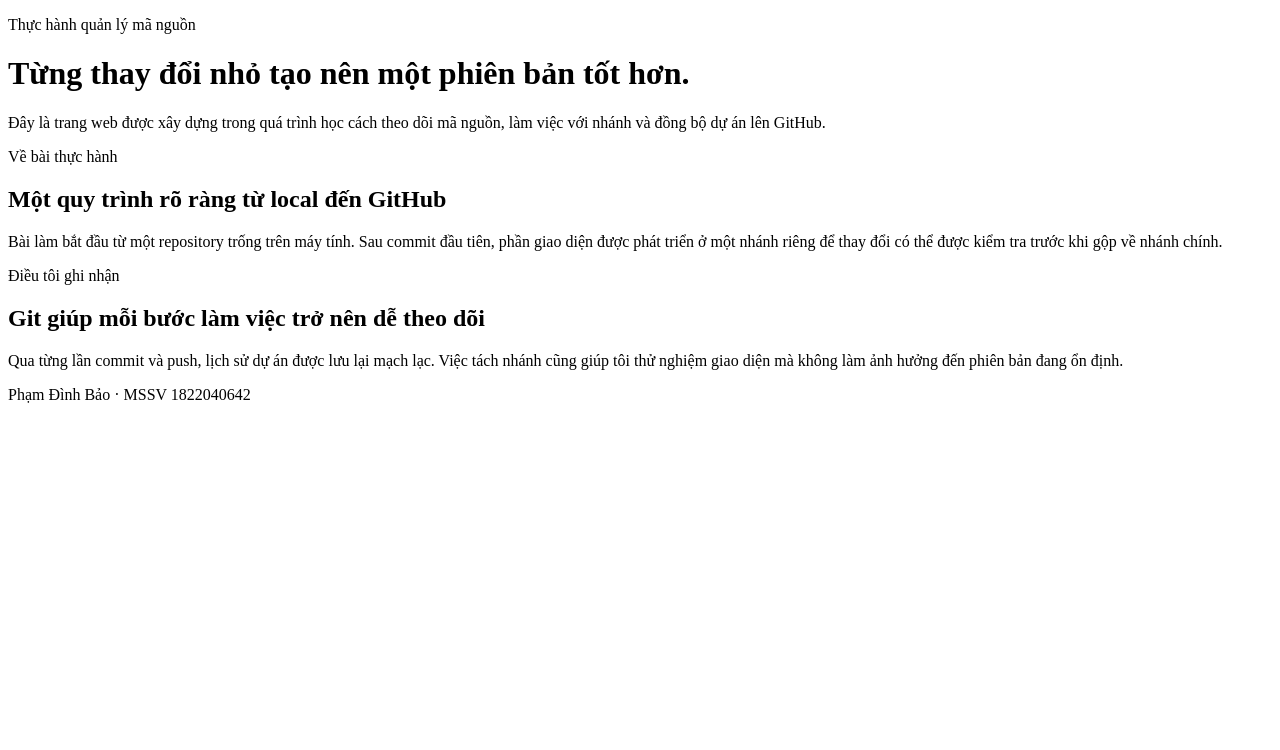
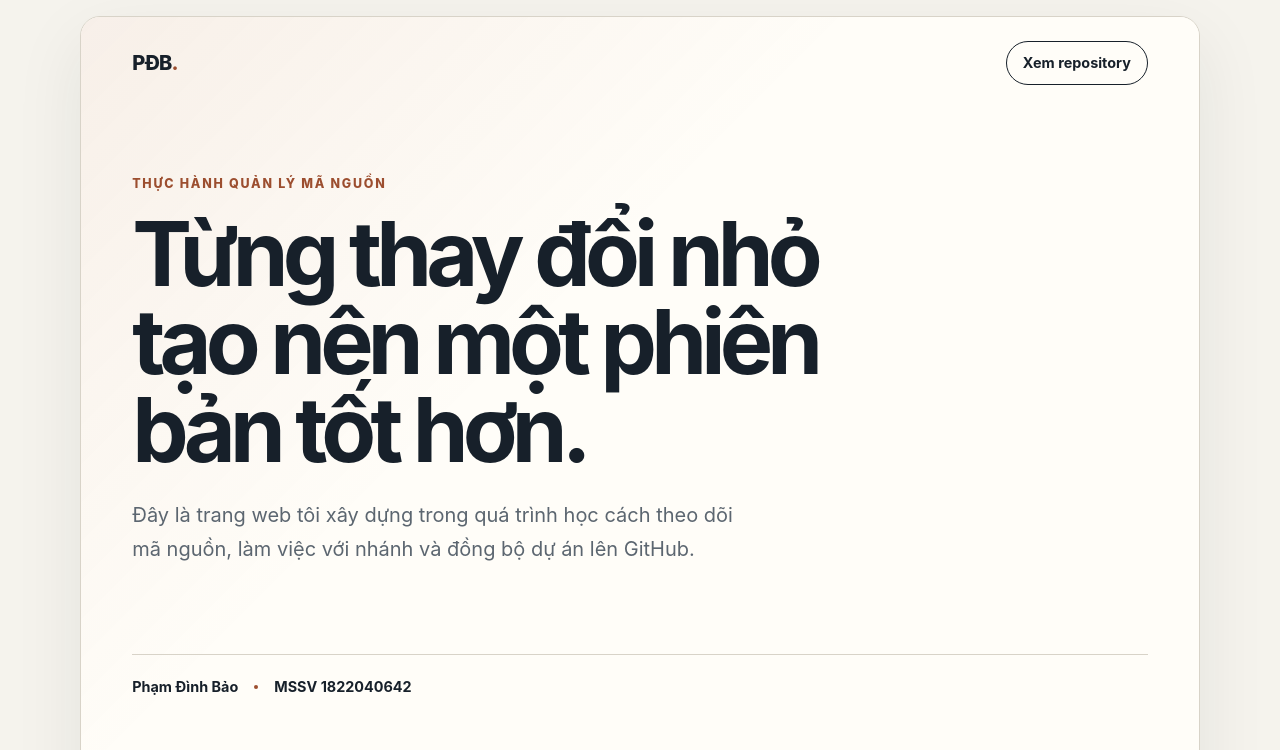
Before and after one commit to CodeWithBao/ThucHanhGit_1822040642, a plain HTML site: page index.html in a window 1280 px wide. Shown: the top 750 px of the page. Drawn offline with Linux system fonts and the light colour scheme.

Commit message:
Feature: Thêm giao diện và định dạng CSS

```diff
--- a/index.html
+++ b/index.html
@@ -5,30 +5,53 @@
   <meta name="viewport" content="width=device-width, initial-scale=1">
   <meta name="description" content="Bài thực hành quản lý mã nguồn với Git và GitHub của sinh viên Phạm Đình Bảo.">
   <title>Thực hành Git & GitHub | Phạm Đình Bảo</title>
+  <link rel="stylesheet" href="style.css">
 </head>
 <body>
-  <header>
-    <p>Thực hành quản lý mã nguồn</p>
+  <div class="page-shell">
+    <header class="hero">
+      <div class="topbar">
+        <a class="brand" href="#noi-dung" aria-label="Về đầu nội dung">PĐB<span>.</span></a>
+        <a class="repo-link" href="https://github.com/CodeWithBao/ThucHanhGit_1822040642" target="_blank" rel="noreferrer">Xem repository</a>
+      </div>
+
+      <div class="hero-content">
+        <p class="eyebrow">Thực hành quản lý mã nguồn</p>
         <h1>Từng thay đổi nhỏ tạo nên một phiên bản tốt hơn.</h1>
-    <p>Đây là trang web được xây dựng trong quá trình học cách theo dõi mã nguồn, làm việc với nhánh và đồng bộ dự án lên GitHub.</p>
+        <p class="intro">Đây là trang web tôi xây dựng trong quá trình học cách theo dõi mã nguồn, làm việc với nhánh và đồng bộ dự án lên GitHub.</p>
+      </div>
+
+      <div class="identity" aria-label="Thông tin sinh viên">
+        <p>Phạm Đình Bảo</p>
+        <span aria-hidden="true"></span>
+        <p>MSSV 1822040642</p>
+      </div>
     </header>
 
-  <main>
-    <section>
-      <p>Về bài thực hành</p>
+    <main id="noi-dung">
+      <section class="story">
+        <p class="section-number">01</p>
+        <div>
+          <p class="eyebrow">Về bài thực hành</p>
           <h2>Một quy trình rõ ràng từ local đến GitHub</h2>
           <p>Bài làm bắt đầu từ một repository trống trên máy tính. Sau commit đầu tiên, phần giao diện được phát triển ở một nhánh riêng để thay đổi có thể được kiểm tra trước khi gộp về nhánh chính.</p>
+        </div>
       </section>
 
-    <section>
-      <p>Điều tôi ghi nhận</p>
+      <section class="story">
+        <p class="section-number">02</p>
+        <div>
+          <p class="eyebrow">Điều tôi ghi nhận</p>
           <h2>Git giúp mỗi bước làm việc trở nên dễ theo dõi</h2>
           <p>Qua từng lần commit và push, lịch sử dự án được lưu lại mạch lạc. Việc tách nhánh cũng giúp tôi thử nghiệm giao diện mà không làm ảnh hưởng đến phiên bản đang ổn định.</p>
+        </div>
       </section>
     </main>
 
     <footer>
-    <p>Phạm Đình Bảo · MSSV 1822040642</p>
+      <p>Hoàn thành trong quá trình thực hành Git &amp; GitHub.</p>
+      <p>2026</p>
     </footer>
+  </div>
 </body>
 </html>
--- /dev/null
+++ b/style.css
@@ -0,0 +1,241 @@
+:root {
+  --ink: #17202a;
+  --muted: #5c6670;
+  --paper: #f5f3ed;
+  --surface: #fffdf8;
+  --accent: #9c4e2f;
+  --line: #d8d3c8;
+  --space: clamp(1.25rem, 4vw, 4rem);
+  color-scheme: light;
+  font-family: Inter, ui-sans-serif, system-ui, -apple-system, BlinkMacSystemFont, "Segoe UI", sans-serif;
+  font-synthesis: none;
+}
+
+* {
+  box-sizing: border-box;
+}
+
+html {
+  scroll-behavior: smooth;
+}
+
+body {
+  margin: 0;
+  color: var(--ink);
+  background: var(--paper);
+  line-height: 1.7;
+}
+
+a {
+  color: inherit;
+}
+
+.page-shell {
+  width: min(1120px, calc(100% - 2rem));
+  margin: 1rem auto;
+  overflow: hidden;
+  background: var(--surface);
+  border: 1px solid var(--line);
+  border-radius: 1.25rem;
+  box-shadow: 0 24px 70px rgb(23 32 42 / 8%);
+}
+
+.hero {
+  min-height: 78vh;
+  display: flex;
+  flex-direction: column;
+  padding: 1.5rem var(--space) var(--space);
+  border-bottom: 1px solid var(--line);
+  background:
+    linear-gradient(135deg, rgb(156 78 47 / 8%), transparent 42%),
+    var(--surface);
+}
+
+.topbar,
+.identity,
+footer {
+  display: flex;
+  align-items: center;
+  justify-content: space-between;
+}
+
+.brand {
+  font-size: 1.25rem;
+  font-weight: 800;
+  letter-spacing: -0.04em;
+  text-decoration: none;
+}
+
+.brand span,
+.eyebrow,
+.section-number {
+  color: var(--accent);
+}
+
+.repo-link {
+  min-height: 44px;
+  display: inline-flex;
+  align-items: center;
+  padding: 0.55rem 1rem;
+  border: 1px solid var(--ink);
+  border-radius: 999px;
+  font-size: 0.9rem;
+  font-weight: 650;
+  text-decoration: none;
+  transition: color 180ms ease, background-color 180ms ease;
+}
+
+.repo-link:hover {
+  color: var(--surface);
+  background: var(--ink);
+}
+
+.repo-link:focus-visible,
+.brand:focus-visible {
+  outline: 3px solid var(--accent);
+  outline-offset: 4px;
+}
+
+.hero-content {
+  width: min(780px, 100%);
+  margin: auto 0;
+  padding: clamp(4rem, 11vh, 8rem) 0;
+}
+
+.eyebrow,
+.section-number {
+  margin: 0 0 1rem;
+  font-size: 0.78rem;
+  font-weight: 800;
+  letter-spacing: 0.14em;
+  text-transform: uppercase;
+}
+
+h1,
+h2,
+p {
+  margin-top: 0;
+}
+
+h1 {
+  max-width: 760px;
+  margin-bottom: 1.5rem;
+  font-size: clamp(2.7rem, 7vw, 6rem);
+  line-height: 0.98;
+  letter-spacing: -0.065em;
+}
+
+.intro {
+  max-width: 620px;
+  margin-bottom: 0;
+  color: var(--muted);
+  font-size: clamp(1.05rem, 2vw, 1.25rem);
+}
+
+.identity {
+  justify-content: flex-start;
+  gap: 1rem;
+  padding-top: 1.25rem;
+  border-top: 1px solid var(--line);
+  font-size: 0.9rem;
+  font-weight: 650;
+}
+
+.identity p {
+  margin: 0;
+}
+
+.identity span {
+  width: 4px;
+  height: 4px;
+  background: var(--accent);
+  border-radius: 50%;
+}
+
+main {
+  padding: 0 var(--space);
+}
+
+.story {
+  display: grid;
+  grid-template-columns: minmax(4rem, 0.3fr) minmax(0, 1fr);
+  gap: clamp(1rem, 4vw, 4rem);
+  padding: clamp(3.5rem, 8vw, 7rem) 0;
+  border-bottom: 1px solid var(--line);
+}
+
+.story:last-child {
+  border-bottom: 0;
+}
+
+.story > div {
+  max-width: 680px;
+}
+
+.story h2 {
+  margin-bottom: 1.25rem;
+  font-size: clamp(2rem, 4vw, 3.6rem);
+  line-height: 1.08;
+  letter-spacing: -0.045em;
+}
+
+.story div > p:last-child {
+  margin-bottom: 0;
+  color: var(--muted);
+  font-size: 1.05rem;
+}
+
+footer {
+  gap: 1rem;
+  padding: 1.25rem var(--space);
+  color: var(--surface);
+  background: var(--ink);
+  font-size: 0.82rem;
+}
+
+footer p {
+  margin: 0;
+}
+
+@media (max-width: 640px) {
+  .page-shell {
+    width: 100%;
+    margin: 0;
+    border: 0;
+    border-radius: 0;
+  }
+
+  .hero {
+    min-height: 100svh;
+  }
+
+  .repo-link {
+    padding-inline: 0.8rem;
+  }
+
+  .story {
+    grid-template-columns: 1fr;
+    gap: 1.5rem;
+  }
+
+  .section-number {
+    margin-bottom: 0;
+  }
+
+  footer {
+    align-items: flex-start;
+    flex-direction: column;
+  }
+}
+
+@media (prefers-reduced-motion: reduce) {
+  html {
+    scroll-behavior: auto;
+  }
+
+  *,
+  *::before,
+  *::after {
+    transition-duration: 0.01ms !important;
+  }
+}
```
Lines whose indentation alone changed are shown as unchanged.
